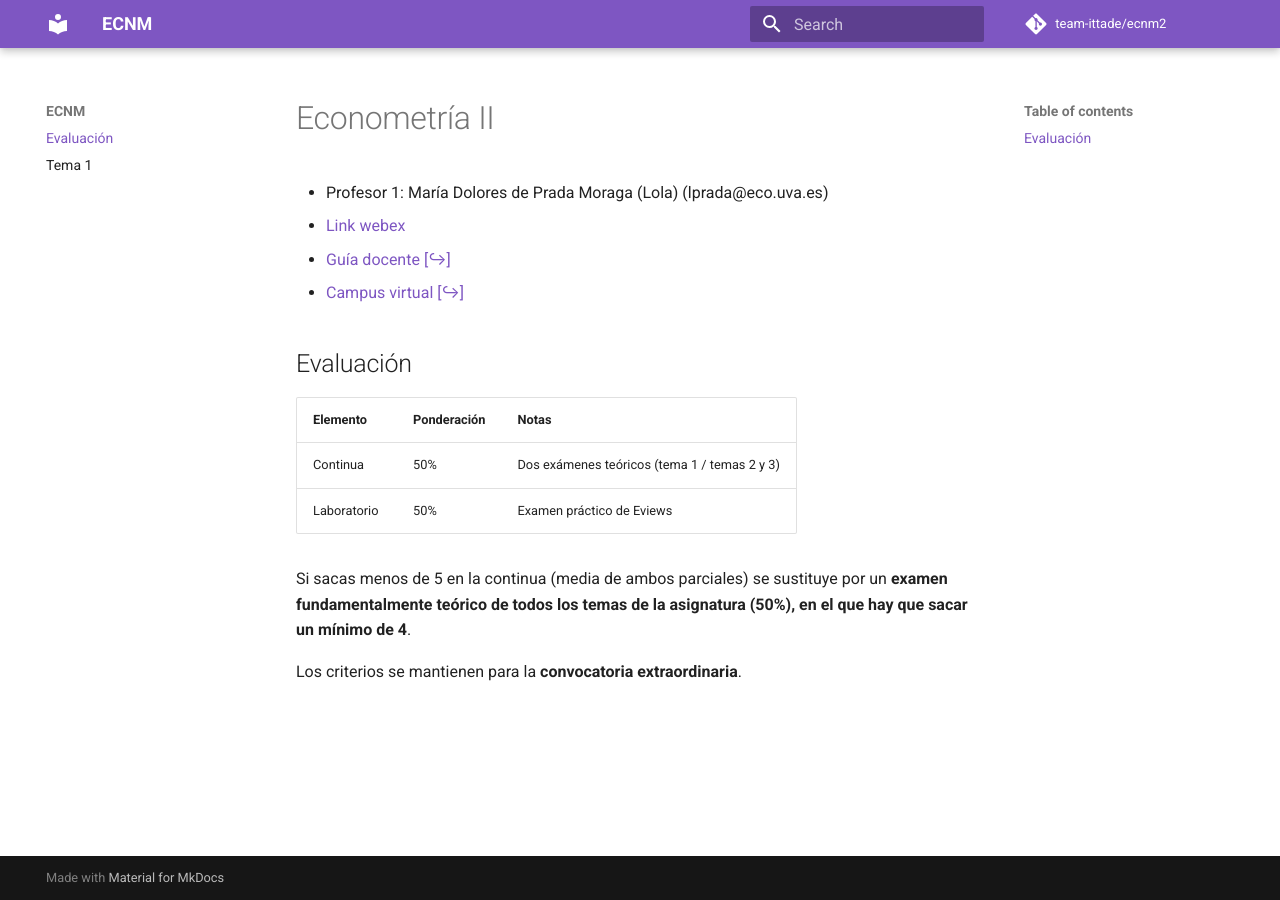
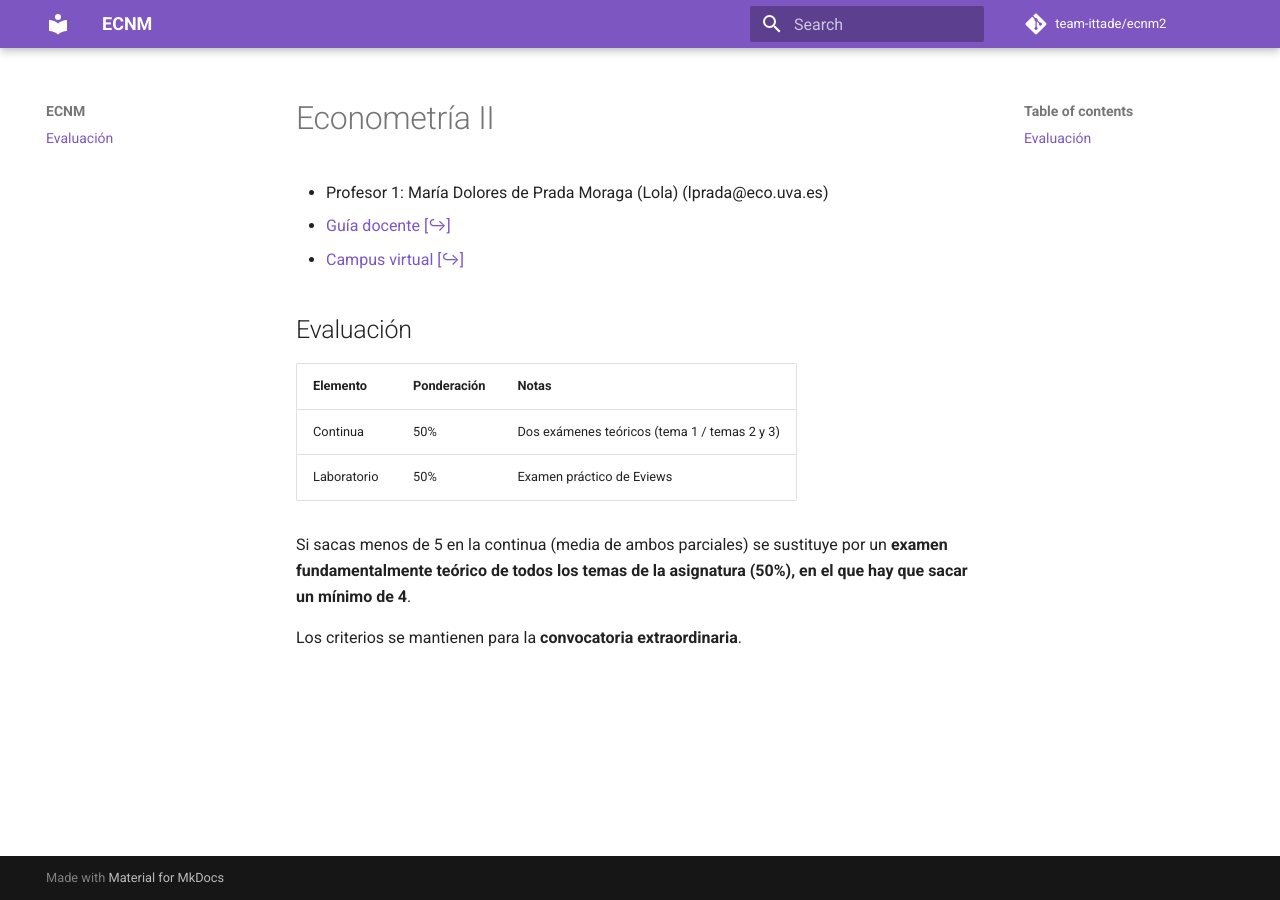
Before and after one commit to team-ittade/ecnm2, an MkDocs documentation site: the page built from docs/index.md, in a window 1280 px wide. Built offline with MkDocs 1.6.1 and Material for MkDocs 9.7.7, drawn with Linux system fonts in a browser that asks for light colours; comment, search, counter and statistics services are not loaded.

Commit message:
chore: remove webex links

```diff
--- a/docs/index.md
+++ b/docs/index.md
@@ -1,7 +1,6 @@
 # Econometría II
 
 - Profesor 1: María Dolores de Prada Moraga (Lola) (lprada@eco.uva.es)
-- [Link webex](https://universidaddevalladolid.webex.com/universidaddevalladolid/j.php?MTID=mfdc895caf709965d2a950c5293bf8557)
 - [Guía docente](https://alojamientos.uva.es/guia_docente/uploads/2020/466/45407/1/Documento.pdf){: .elink}
 - [Campus virtual](https://campusvirtual.uva.es/course/view.php?id=31850){.elink}
 
--- a/mkdocs.yml
+++ b/mkdocs.yml
@@ -9,7 +9,6 @@ theme:
 
 nav:
   - Evaluación: index.md
-  - Tema 1: tema-1/index.md
 
 repo_name: team-ittade/ecnm2
 repo_url: https://github.com/team-ittade/ecnm2
```
Also changed, not shown: docs/tema-1/index.md (deleted, +0 -1 lines).
